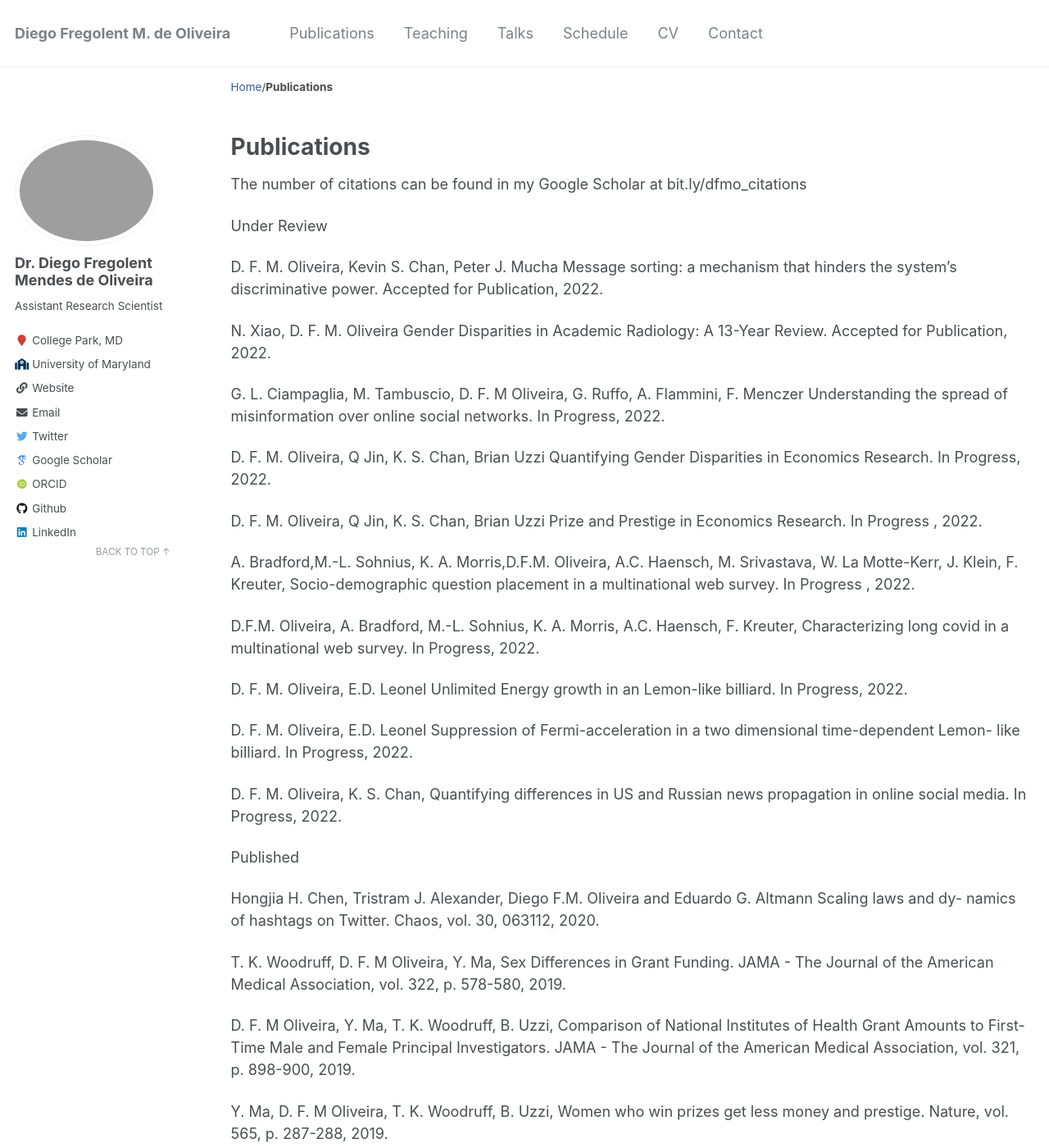
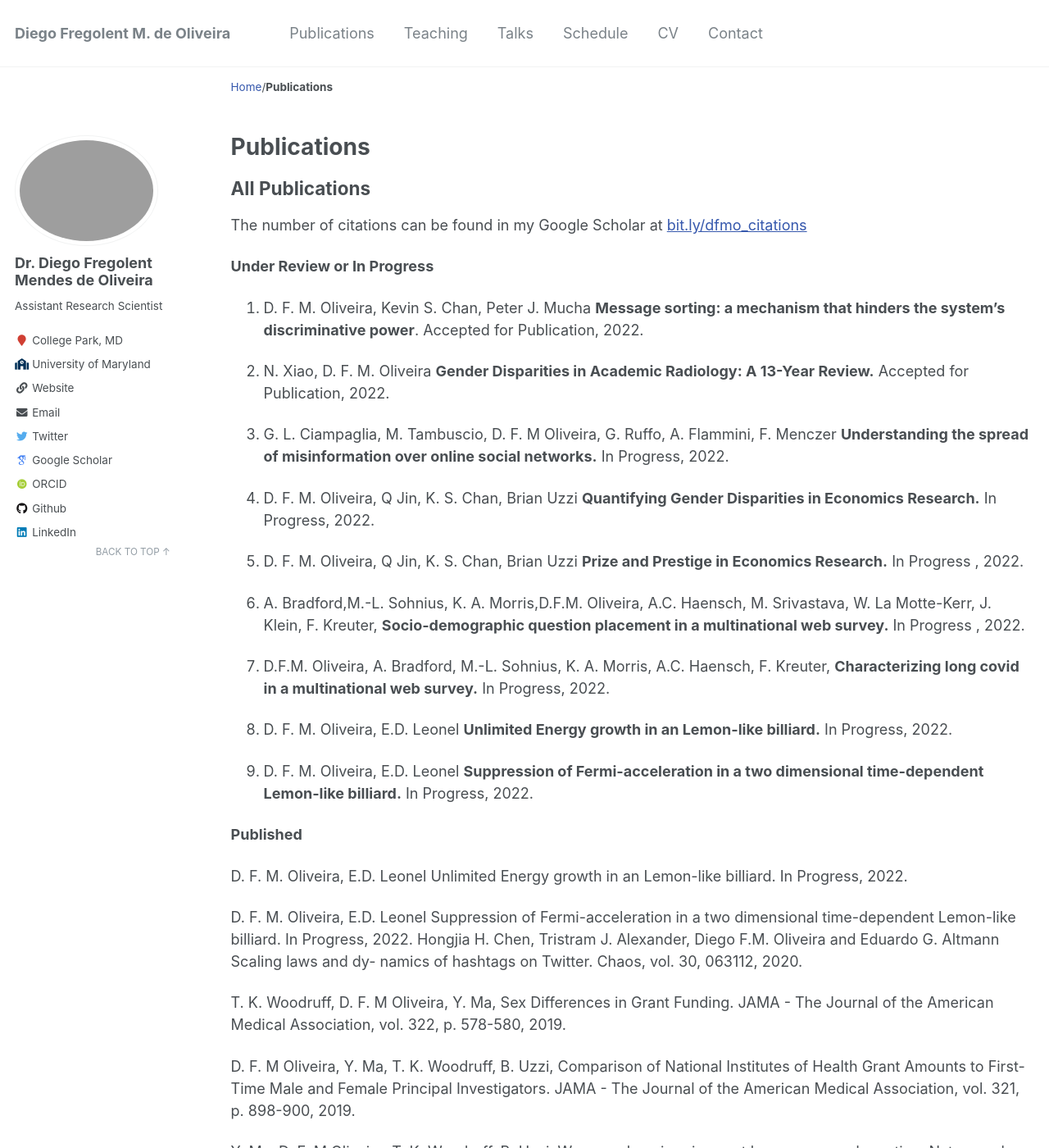
Before and after one commit to fregolente/fregolente.github.io, a Jekyll site: the page built from _pages/publications.md, in a window 1280 px wide and 1400 px high. Shown: the whole window at 82% size. Built offline with Jekyll 4.4.1, drawn with Linux system fonts in a browser that asks for light colours; some web fonts are replaced.

Commit message:
Update publications.md

```diff
--- a/_pages/publications.md
+++ b/_pages/publications.md
@@ -8,33 +8,36 @@ redirect_from:
   - /publications/pubsbyyear/
 ---
 
+## All Publications
 
-The number of citations can be found in my Google Scholar at bit.ly/dfmo_citations
+The number of citations can be found in my Google Scholar at [bit.ly/dfmo_citations](bit.ly/dfmo_citations)
 
-Under Review
+**Under Review or In Progress**
 
-D. F. M. Oliveira, Kevin S. Chan, Peter J. Mucha Message sorting: a mechanism that hinders the system’s discriminative power. Accepted for Publication, 2022.
+1. D. F. M. Oliveira, Kevin S. Chan, Peter J. Mucha **Message sorting: a mechanism that hinders the system’s discriminative power**. Accepted for Publication, 2022.
 
-N. Xiao, D. F. M. Oliveira Gender Disparities in Academic Radiology: A 13-Year Review. Accepted for Publication, 2022.
+2. N. Xiao, D. F. M. Oliveira **Gender Disparities in Academic Radiology: A 13-Year Review.** Accepted for Publication, 2022.
 
-G. L. Ciampaglia, M. Tambuscio, D. F. M Oliveira, G. Ruffo, A. Flammini, F. Menczer Understanding the spread of misinformation over online social networks. In Progress, 2022.
+3. G. L. Ciampaglia, M. Tambuscio, D. F. M Oliveira, G. Ruffo, A. Flammini, F. Menczer **Understanding the spread of misinformation over online social networks.** In Progress, 2022.
 
-D. F. M. Oliveira, Q Jin, K. S. Chan, Brian Uzzi Quantifying Gender Disparities in Economics Research. In Progress, 2022.
+4. D. F. M. Oliveira, Q Jin, K. S. Chan, Brian Uzzi **Quantifying Gender Disparities in Economics Research.** In Progress, 2022.
 
-D. F. M. Oliveira, Q Jin, K. S. Chan, Brian Uzzi Prize and Prestige in Economics Research. In Progress , 2022.
+5. D. F. M. Oliveira, Q Jin, K. S. Chan, Brian Uzzi **Prize and Prestige in Economics Research.** In Progress , 2022.
 
-A. Bradford,M.-L. Sohnius, K. A. Morris,D.F.M. Oliveira, A.C. Haensch, M. Srivastava, W. La Motte-Kerr, J. Klein, F. Kreuter, Socio-demographic question placement in a multinational web survey. In Progress , 2022.
+6. A. Bradford,M.-L. Sohnius, K. A. Morris,D.F.M. Oliveira, A.C. Haensch, M. Srivastava, W. La Motte-Kerr, J. Klein, F. Kreuter, **Socio-demographic question placement in a multinational web survey.** In Progress , 2022.
 
-D.F.M. Oliveira, A. Bradford, M.-L. Sohnius, K. A. Morris, A.C. Haensch, F. Kreuter, Characterizing long covid in a multinational web survey. In Progress, 2022.
+7. D.F.M. Oliveira, A. Bradford, M.-L. Sohnius, K. A. Morris, A.C. Haensch, F. Kreuter, **Characterizing long covid in a multinational web survey.** In Progress, 2022.
+
+8. D. F. M. Oliveira, E.D. Leonel **Unlimited Energy growth in an Lemon-like billiard.** In Progress, 2022.
+
+9. D. F. M. Oliveira, E.D. Leonel **Suppression of Fermi-acceleration in a two dimensional time-dependent Lemon-like billiard.** In Progress, 2022.
+
+
+**Published**
 
 D. F. M. Oliveira, E.D. Leonel Unlimited Energy growth in an Lemon-like billiard. In Progress, 2022.
 
-D. F. M. Oliveira, E.D. Leonel Suppression of Fermi-acceleration in a two dimensional time-dependent Lemon- like billiard. In Progress, 2022.
-
-D. F. M. Oliveira, K. S. Chan, Quantifying differences in US and Russian news propagation in online social media. In Progress, 2022.
-
-Published
-
+D. F. M. Oliveira, E.D. Leonel Suppression of Fermi-acceleration in a two dimensional time-dependent Lemon-like billiard. In Progress, 2022.
 Hongjia H. Chen, Tristram J. Alexander, Diego F.M. Oliveira and Eduardo G. Altmann Scaling laws and dy- namics of hashtags on Twitter. Chaos, vol. 30, 063112, 2020.
 
 T. K. Woodruff, D. F. M Oliveira, Y. Ma, Sex Differences in Grant Funding. JAMA - The Journal of the American Medical Association, vol. 322, p. 578-580, 2019.
```
